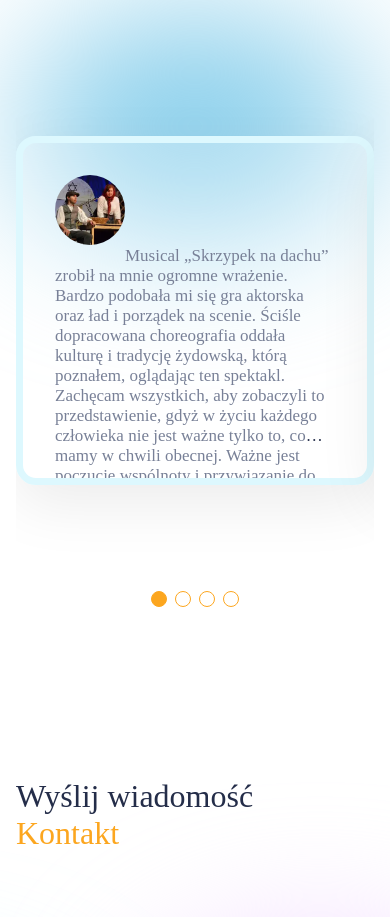
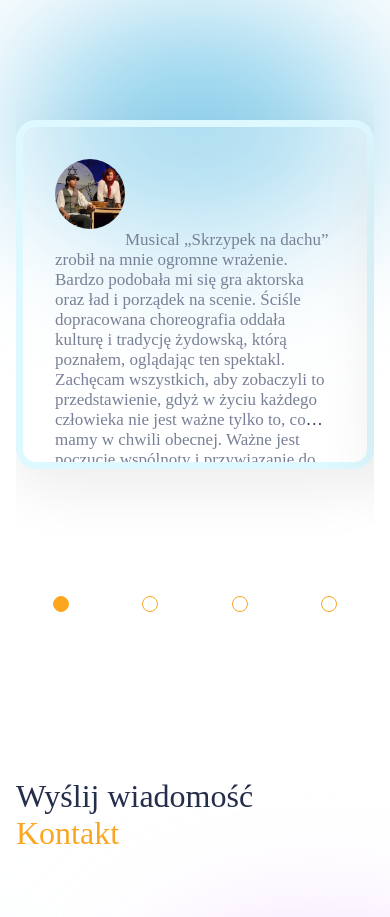
Before and after one commit to AdamBabinicz/skrzypek-na-dachu, a React (Create React App) app: page / in a window 390 px wide. Shown: the part 6602-7519 px from the top of the page. Built offline with nearby package versions, Linux system fonts and the light colour scheme; a web font is replaced by a local one.

Commit message:
swiper-pagination

```diff
--- a/src/components/Testimonials/Testimonial.css
+++ b/src/components/Testimonials/Testimonial.css
@@ -94,6 +94,7 @@
     -webkit-line-clamp: 10;
     -webkit-box-orient: vertical;
     overflow: hidden;
+    margin-bottom: 4rem;
   }
   .testimonial > img {
     width: 70px;
@@ -105,7 +106,10 @@
     width: 100%;
     margin: 0;
   }
+  .swiper-pagination {
+    display: flex;
+    justify-content: space-around;
+  }
   .swiper-pagination > .swiper-pagination-bullet {
-    margin-top: 4rem !important;
   }
 }
```
